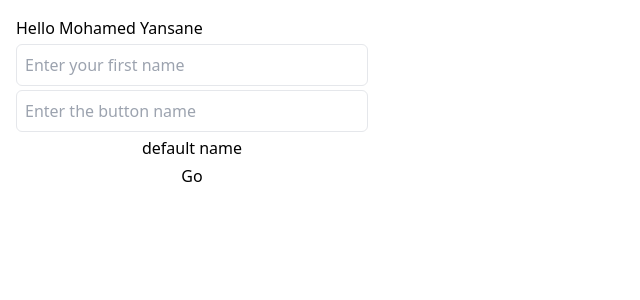
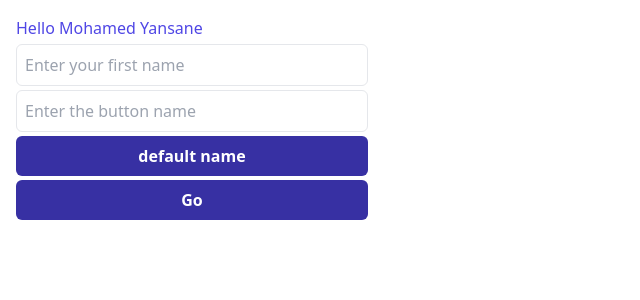
Before and after one commit to MohamedYansane/starting-react, a React (Create React App) app: page / in a window 1280 px wide. Shown: the top 300 px of the page, without its empty margins (0-640 px from the left). Built offline with nearby package versions, Linux system fonts and the light colour scheme.

Commit message:
updating files

```diff
--- a/src/index.css
+++ b/src/index.css
@@ -1,3 +1,14 @@
 @tailwind base;
 @tailwind components;
 @tailwind utilities;
+@layer base {
+    h1 {
+        @apply text-indigo-600
+    }
+}
+
+@layer components {
+    .p-btn {
+        @apply rounded-md p-2 bg-indigo-800 text-center text-white font-bold
+    }
+}
--- a/src/index.js
+++ b/src/index.js
@@ -2,7 +2,7 @@ import React from 'react';
 import ReactDOM from 'react-dom/client';
 import './index.css';
 import App from './App';
-import reportWebVitals from './reportWebVitals';
+
 
 const root = ReactDOM.createRoot(document.getElementById('root'));
 root.render(
@@ -14,4 +14,3 @@ root.render(
 // If you want to start measuring performance in your app, pass a function
 // to log results (for example: reportWebVitals(console.log))
 // or send to an analytics endpoint. Learn more: https://bit.ly/CRA-vitals
-reportWebVitals();
```
Also changed, not shown: 1 other file (tests, documents, lock files or other folders).
